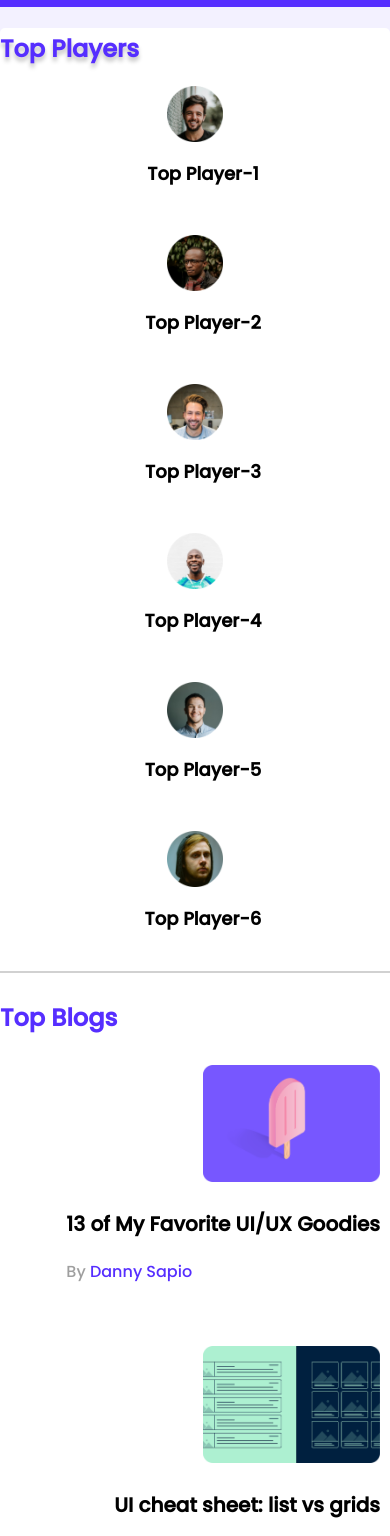
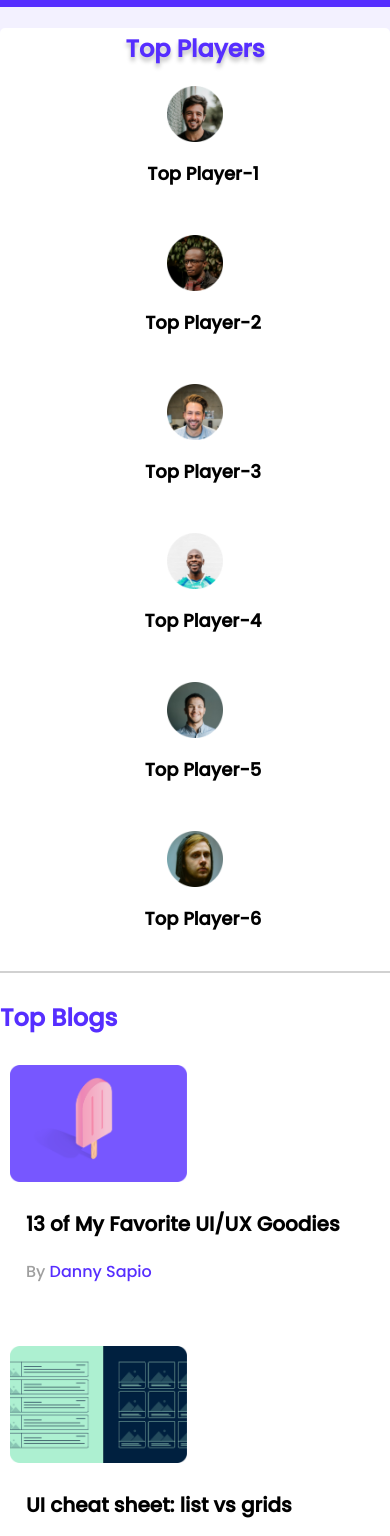
Before and after one commit to nmso2/leader-board-css3, a plain HTML site: page index.html in a window 390 px wide. Shown: the part 64-1600 px from the top of the page. Drawn offline with Linux system fonts and the light colour scheme.

Commit message:
final touch

```diff
--- a/styles/style.css
+++ b/styles/style.css
@@ -187,6 +187,8 @@ nav a {
         .blog {
             flex-direction: column;
             margin: 10px;
+            align-items: flex-start;
+
         }
         .course{
           margin: 10px;
@@ -205,6 +207,9 @@ nav a {
         .container{
             padding: 0px;
         }
+        #top-player-title{
+            text-align: center;
+        }
 
 }
 
@@ -222,5 +227,8 @@ nav a {
     .course{
         margin: 10px;
       }
+    .container{
+        padding: 0px;
+    }
 
 }
```
